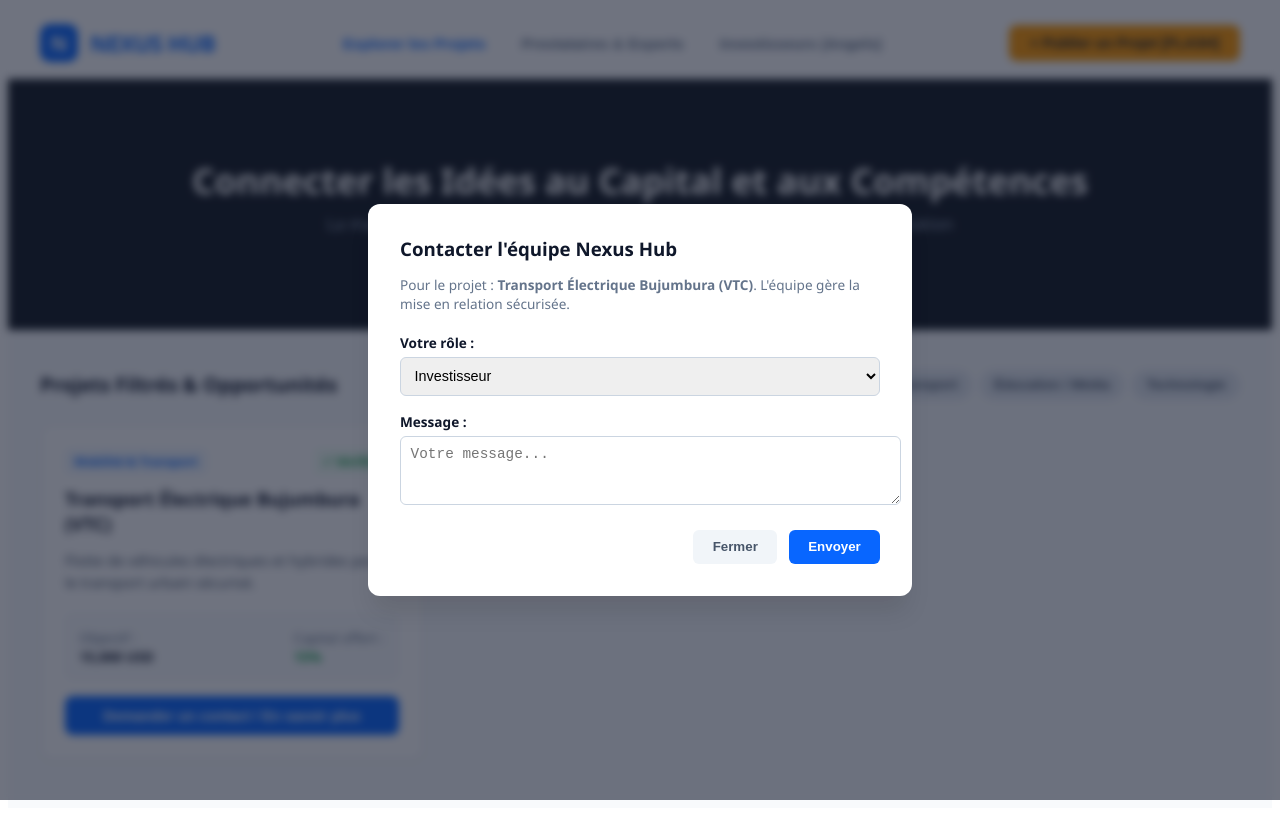
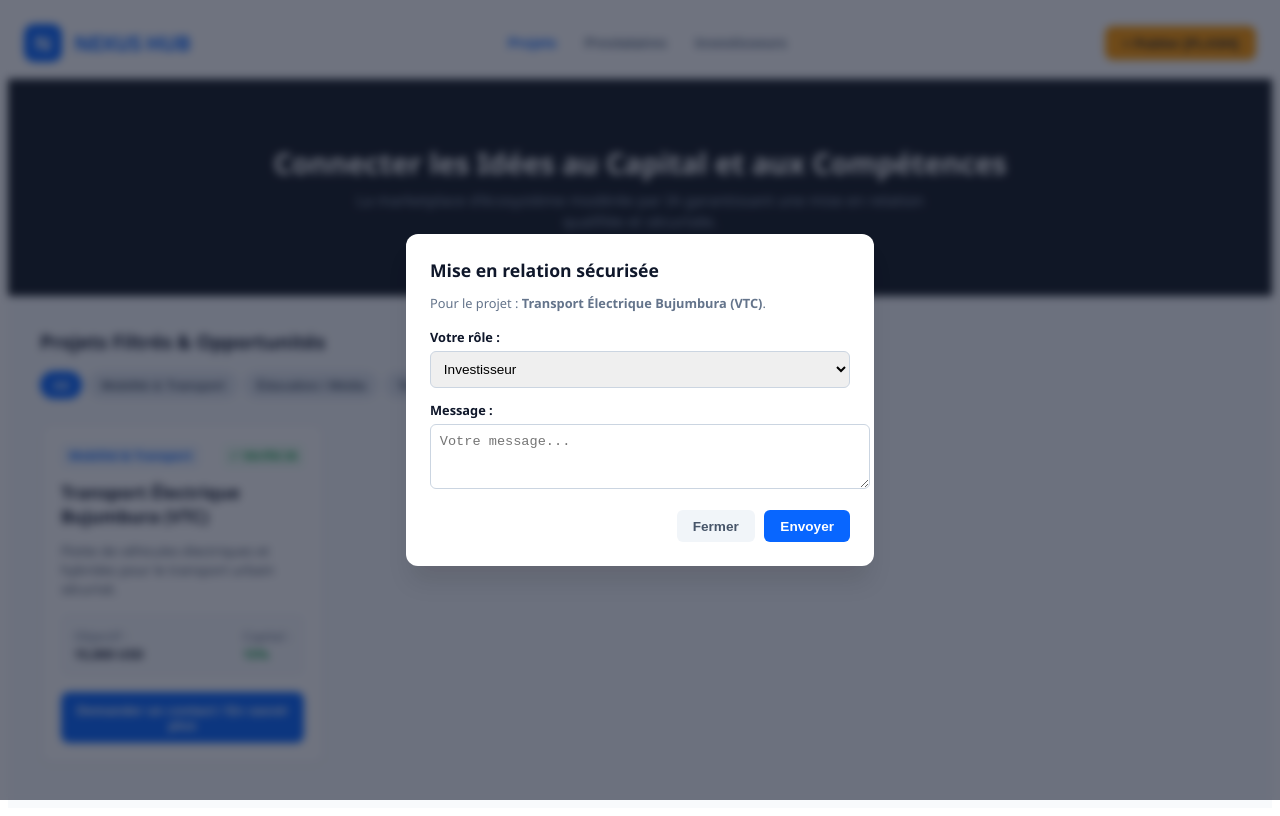
Before and after one commit to kallasdigitalagency-dev/nexus-hub-app, a React (Vite) app: page / in a window 1280 px wide. Both pictures are taken after a click on the button "Demander un contact / En savoir plus". Built offline with nearby package versions, Linux system fonts and the light colour scheme; no server answers; the database is empty.

Commit message:
Update App.jsx

```diff
--- a/src/App.jsx
+++ b/src/App.jsx
@@ -61,7 +61,6 @@
 
     const textToCheck = (newProject.title + ' ' + newProject.summary).toLowerCase();
 
-    // 1. Dictionnaire d'insultes, vulgarités et escroqueries (FR & EN)
     const forbiddenTerms = [
       'merde', 'connard', 'conne', 'putain', 'salope', 'encule', 'enculé', 'chier', 'bâtard', 'batard',
       'fuck', 'shit', 'bitch', 'asshole', 'bastard',
@@ -73,11 +72,9 @@
       return regex.test(textToCheck);
     });
 
-    // 2. Détection d'e-mails
     const emailRegex = /[\w.-]+@[\w.-]+\.\w+/;
     const hasEmail = emailRegex.test(textToCheck);
 
-    // 3. Détection de numéros de téléphone (suites de 6 chiffres ou plus)
     const phoneRegex = /\b\d{6,}\b/;
     const hasPhone = phoneRegex.test(textToCheck);
 
@@ -87,7 +84,7 @@
     }
 
     if (hasEmail || hasPhone) {
-      setModerationNotice('⚠️ Projet rejeté par l\'IA : Le partage de numéros de téléphone, d\'e-mails ou de coordonnées directes est interdit pour protéger l\'intermédiation de la plateforme.');
+      setModerationNotice('⚠️ Projet rejeté par l\'IA : Le partage de numéros de téléphone ou d\'e-mails est interdit pour protéger l\'intermédiation.');
       return;
     }
 
@@ -127,37 +124,37 @@
   return (
     <div style={{ fontFamily: 'Segoe UI, Roboto, Helvetica, Arial, sans-serif', backgroundColor: '#f8fafc', minHeight: '100vh', color: '#0f172a' }}>
 
-      {/* HEADER */}
-      <header style={{ backgroundColor: '#ffffff', color: '#0f172a', padding: '1rem 2rem', display: 'flex', justifyContent: 'space-between', alignItems: 'center', borderBottom: '1px solid #e2e8f0', boxShadow: '0 1px 2px rgba(0,0,0,0.03)' }}>
+      {/* HEADER RESPONSIVE */}
+      <header style={{ backgroundColor: '#ffffff', color: '#0f172a', padding: '1rem', display: 'flex', flexWrap: 'wrap', justifyContent: 'space-between', alignItems: 'center', borderBottom: '1px solid #e2e8f0', gap: '1rem', boxShadow: '0 1px 2px rgba(0,0,0,0.03)' }}>
         <div style={{ display: 'flex', alignItems: 'center', gap: '0.75rem' }}>
           <div style={{ backgroundColor: '#0866ff', color: '#ffffff', width: '38px', height: '38px', borderRadius: '10px', display: 'flex', alignItems: 'center', justifyContent: 'center', fontWeight: 'bold', fontSize: '1.3rem' }}>N</div>
-          <h1 style={{ fontSize: '1.4rem', margin: 0, fontWeight: '800', color: '#0866ff', letterSpacing: '-0.5px' }}>NEXUS HUB</h1>
+          <h1 style={{ fontSize: '1.3rem', margin: 0, fontWeight: '800', color: '#0866ff', letterSpacing: '-0.5px' }}>NEXUS HUB</h1>
         </div>
 
-        <nav style={{ display: 'flex', gap: '1.5rem' }}>
-          <button onClick={() => setActiveTab('projects')} style={{ background: 'none', border: 'none', color: activeTab === 'projects' ? '#0866ff' : '#64748b', fontWeight: '700', cursor: 'pointer', fontSize: '0.95rem' }}>Explorer les Projets</button>
-          <button onClick={() => setActiveTab('providers')} style={{ background: 'none', border: 'none', color: activeTab === 'providers' ? '#0866ff' : '#64748b', fontWeight: '700', cursor: 'pointer', fontSize: '0.95rem' }}>Prestataires & Experts</button>
-          <button onClick={() => setActiveTab('investors')} style={{ background: 'none', border: 'none', color: activeTab === 'investors' ? '#0866ff' : '#64748b', fontWeight: '700', cursor: 'pointer', fontSize: '0.95rem' }}>Investisseurs (Angels)</button>
+        <nav style={{ display: 'flex', gap: '1rem', flexWrap: 'wrap' }}>
+          <button onClick={() => setActiveTab('projects')} style={{ background: 'none', border: 'none', color: activeTab === 'projects' ? '#0866ff' : '#64748b', fontWeight: '700', cursor: 'pointer', fontSize: '0.9rem' }}>Projets</button>
+          <button onClick={() => setActiveTab('providers')} style={{ background: 'none', border: 'none', color: activeTab === 'providers' ? '#0866ff' : '#64748b', fontWeight: '700', cursor: 'pointer', fontSize: '0.9rem' }}>Prestataires</button>
+          <button onClick={() => setActiveTab('investors')} style={{ background: 'none', border: 'none', color: activeTab === 'investors' ? '#0866ff' : '#64748b', fontWeight: '700', cursor: 'pointer', fontSize: '0.9rem' }}>Investisseurs</button>
         </nav>
 
-        <button onClick={() => setShowModal(true)} style={{ backgroundColor: '#ff9900', color: '#131921', border: 'none', padding: '0.65rem 1.3rem', borderRadius: '8px', fontWeight: '700', cursor: 'pointer', fontSize: '0.9rem' }}>
-          + Publier un Projet [FLASH]
+        <button onClick={() => setShowModal(true)} style={{ backgroundColor: '#ff9900', color: '#131921', border: 'none', padding: '0.6rem 1.1rem', borderRadius: '8px', fontWeight: '700', cursor: 'pointer', fontSize: '0.85rem' }}>
+          + Publier [FLASH]
         </button>
       </header>
 
       {/* HERO */}
-      <section style={{ backgroundColor: '#131921', color: '#ffffff', padding: '3rem 2rem', textAlign: 'center' }}>
-        <h2 style={{ fontSize: '2.2rem', marginBottom: '0.5rem', fontWeight: '800' }}>Connecter les Idées au Capital et aux Compétences</h2>
-        <p style={{ color: '#94a3b8', maxWidth: '650px', margin: '0 auto 1.5rem auto', fontSize: '1.05rem' }}>
+      <section style={{ backgroundColor: '#131921', color: '#ffffff', padding: '2.5rem 1rem', textAlign: 'center' }}>
+        <h2 style={{ fontSize: '1.8rem', marginBottom: '0.5rem', fontWeight: '800' }}>Connecter les Idées au Capital et aux Compétences</h2>
+        <p style={{ color: '#94a3b8', maxWidth: '600px', margin: '0 auto 1.5rem auto', fontSize: '0.95rem', lineHeight: '1.4' }}>
           La marketplace d'écosystème modérée par IA garantissant une mise en relation qualifiée et sécurisée.
         </p>
       </section>
 
       {/* MAIN */}
-      <main style={{ maxWidth: '1200px', margin: '2.5rem auto', padding: '0 1rem' }}>
-        <div style={{ display: 'flex', justifyContent: 'space-between', alignItems: 'center', marginBottom: '1.5rem' }}>
-          <h3 style={{ fontSize: '1.25rem', margin: 0, fontWeight: '700' }}>Projets Filtrés & Opportunités</h3>
-          <div style={{ display: 'flex', gap: '0.5rem' }}>
+      <main style={{ maxWidth: '1200px', margin: '2rem auto', padding: '0 1rem' }}>
+        <div style={{ display: 'flex', flexDirection: 'column', gap: '1rem', marginBottom: '1.5rem' }}>
+          <h3 style={{ fontSize: '1.2rem', margin: 0, fontWeight: '700' }}>Projets Filtrés & Opportunités</h3>
+          <div style={{ display: 'flex', gap: '0.4rem', flexWrap: 'wrap' }}>
             {['All', 'Mobilité & Transport', 'Éducation / Média', 'Technologie'].map((cat) => (
               <button
                 key={cat}
@@ -165,7 +162,7 @@
                 style={{
                   backgroundColor: selectedCategory === cat ? '#0866ff' : '#e2e8f0',
                   color: selectedCategory === cat ? '#ffffff' : '#475569',
-                  border: 'none', padding: '0.45rem 0.9rem', borderRadius: '20px', fontSize: '0.85rem', fontWeight: '600', cursor: 'pointer'
+                  border: 'none', padding: '0.4rem 0.8rem', borderRadius: '20px', fontSize: '0.8rem', fontWeight: '600', cursor: 'pointer'
                 }}
               >
                 {cat}
@@ -174,32 +171,32 @@
           </div>
         </div>
 
-        {/* GRILLE */}
-        <div style={{ display: 'grid', gridTemplateColumns: 'repeat(auto-fill, minmax(340px, 1fr))', gap: '1.5rem' }}>
+        {/* GRILLE RESPONSIVE */}
+        <div style={{ display: 'grid', gridTemplateColumns: 'repeat(auto-fill, minmax(280px, 1fr))', gap: '1.25rem' }}>
           {projects
             .filter(p => selectedCategory === 'All' || p.category === selectedCategory)
             .map((p) => (
-              <div key={p.id} style={{ backgroundColor: '#ffffff', border: '1px solid #e2e8f0', borderRadius: '12px', padding: '1.5rem', boxShadow: '0 2px 4px rgba(0,0,0,0.02)', display: 'flex', flexDirection: 'column', justifyContent: 'space-between' }}>
+              <div key={p.id} style={{ backgroundColor: '#ffffff', border: '1px solid #e2e8f0', borderRadius: '12px', padding: '1.25rem', boxShadow: '0 2px 4px rgba(0,0,0,0.02)', display: 'flex', flexDirection: 'column', justifyContent: 'space-between' }}>
                 <div>
                   <div style={{ display: 'flex', justifyContent: 'space-between', alignItems: 'center', marginBottom: '0.75rem' }}>
-                    <span style={{ fontSize: '0.75rem', fontWeight: '700', color: '#0866ff', backgroundColor: '#eff6ff', padding: '0.25rem 0.6rem', borderRadius: '6px' }}>{p.category}</span>
-                    <span style={{ fontSize: '0.75rem', color: '#16a34a', fontWeight: '600', backgroundColor: '#f0fdf4', padding: '0.25rem 0.5rem', borderRadius: '4px' }}>✓ Vérifié IA</span>
+                    <span style={{ fontSize: '0.75rem', fontWeight: '700', color: '#0866ff', backgroundColor: '#eff6ff', padding: '0.2rem 0.5rem', borderRadius: '6px' }}>{p.category}</span>
+                    <span style={{ fontSize: '0.75rem', color: '#16a34a', fontWeight: '600', backgroundColor: '#f0fdf4', padding: '0.2rem 0.4rem', borderRadius: '4px' }}>✓ Vérifié IA</span>
                   </div>
-                  <h4 style={{ fontSize: '1.15rem', margin: '0.5rem 0', color: '#0f172a', fontWeight: '700' }}>{p.title}</h4>
-                  <p style={{ fontSize: '0.9rem', color: '#475569', lineHeight: '1.5', marginBottom: '1.25rem' }}>{p.summary}</p>
+                  <h4 style={{ fontSize: '1.1rem', margin: '0.5rem 0', color: '#0f172a', fontWeight: '700' }}>{p.title}</h4>
+                  <p style={{ fontSize: '0.85rem', color: '#475569', lineHeight: '1.4', marginBottom: '1rem' }}>{p.summary}</p>
                 </div>
                 <div>
-                  <div style={{ display: 'flex', justifyContent: 'space-between', backgroundColor: '#f8fafc', border: '1px solid #f1f5f9', padding: '0.85rem', borderRadius: '8px', fontSize: '0.85rem', marginBottom: '1rem' }}>
+                  <div style={{ display: 'flex', justifyContent: 'space-between', backgroundColor: '#f8fafc', border: '1px solid #f1f5f9', padding: '0.75rem', borderRadius: '8px', fontSize: '0.8rem', marginBottom: '1rem' }}>
                     <div>
                       <div style={{ color: '#64748b' }}>Objectif :</div>
                       <div style={{ fontWeight: '700', color: '#0f172a' }}>{p.funding_goal ? p.funding_goal.toLocaleString() : 'N/A'} {p.currency || 'USD'}</div>
                     </div>
                     <div>
-                      <div style={{ color: '#64748b' }}>Capital offert :</div>
+                      <div style={{ color: '#64748b' }}>Capital :</div>
                       <div style={{ fontWeight: '700', color: '#16a34a' }}>{p.equity_offered || 'N/A'}%</div>
                     </div>
                   </div>
-                  <button onClick={() => setContactModal(p)} style={{ width: '100%', backgroundColor: '#0866ff', color: '#ffffff', border: 'none', padding: '0.7rem', borderRadius: '8px', fontWeight: '700', cursor: 'pointer', fontSize: '0.9rem' }}>
+                  <button onClick={() => setContactModal(p)} style={{ width: '100%', backgroundColor: '#0866ff', color: '#ffffff', border: 'none', padding: '0.65rem', borderRadius: '8px', fontWeight: '700', cursor: 'pointer', fontSize: '0.85rem' }}>
                     Demander un contact / En savoir plus
                   </button>
                 </div>
@@ -210,39 +207,39 @@
 
       {/* MODALE DE SOUMISSION */}
       {showModal && (
-        <div style={{ position: 'fixed', top: 0, left: 0, right: 0, bottom: 0, backgroundColor: 'rgba(15,23,42,0.6)', display: 'flex', justifyContent: 'center', alignItems: 'center', zIndex: 1000, backdropFilter: 'blur(4px)' }}>
-          <div style={{ backgroundColor: '#ffffff', padding: '2rem', borderRadius: '12px', width: '90%', maxWidth: '520px', boxShadow: '0 20px 25px -5px rgba(0,0,0,0.1)' }}>
-            <h3 style={{ marginTop: 0, marginBottom: '0.5rem', color: '#0f172a', fontWeight: '800' }}>Publier une Idée / Projet [FLASH]</h3>
-            <p style={{ fontSize: '0.85rem', color: '#64748b', marginBottom: '1.25rem' }}>L'IA vérifie le langage et bloque automatiquement les contacts directs et vulgarités.</p>
+        <div style={{ position: 'fixed', top: 0, left: 0, right: 0, bottom: 0, backgroundColor: 'rgba(15,23,42,0.6)', display: 'flex', justifyContent: 'center', alignItems: 'center', zIndex: 1000, padding: '1rem', backdropFilter: 'blur(4px)' }}>
+          <div style={{ backgroundColor: '#ffffff', padding: '1.5rem', borderRadius: '12px', width: '100%', maxWidth: '480px', maxHeight: '90vh', overflowY: 'auto', boxShadow: '0 20px 25px -5px rgba(0,0,0,0.1)' }}>
+            <h3 style={{ marginTop: 0, marginBottom: '0.4rem', color: '#0f172a', fontWeight: '800', fontSize: '1.2rem' }}>Publier une Idée / Projet [FLASH]</h3>
+            <p style={{ fontSize: '0.8rem', color: '#64748b', marginBottom: '1rem' }}>L'IA bloque automatiquement la vulgarité et les contacts directs.</p>
 
             {moderationNotice && (
-              <div style={{ backgroundColor: moderationNotice.includes('⚠️') ? '#fef2f2' : '#eff6ff', color: moderationNotice.includes('⚠️') ? '#991b1b' : '#1e40af', padding: '0.75rem', borderRadius: '6px', fontSize: '0.85rem', marginBottom: '1rem', fontWeight: '600' }}>
+              <div style={{ backgroundColor: moderationNotice.includes('⚠️') ? '#fef2f2' : '#eff6ff', color: moderationNotice.includes('⚠️') ? '#991b1b' : '#1e40af', padding: '0.6rem', borderRadius: '6px', fontSize: '0.8rem', marginBottom: '1rem', fontWeight: '600' }}>
                 {moderationNotice}
               </div>
             )}
 
             <form onSubmit={handleCreateProject}>
-              <div style={{ marginBottom: '1rem' }}>
-                <label style={{ display: 'block', fontSize: '0.85rem', fontWeight: '700', marginBottom: '0.3rem' }}>Titre du projet :</label>
-                <input required type="text" placeholder="Ex: Application de santé" value={newProject.title} onChange={e => setNewProject({...newProject, title: e.target.value})} style={{ width: '100%', padding: '0.6rem', borderRadius: '6px', border: '1px solid #cbd5e1', fontSize: '0.9rem' }} />
+              <div style={{ marginBottom: '0.85rem' }}>
+                <label style={{ display: 'block', fontSize: '0.8rem', fontWeight: '700', marginBottom: '0.3rem' }}>Titre du projet :</label>
+                <input required type="text" placeholder="Ex: Solution logistique" value={newProject.title} onChange={e => setNewProject({...newProject, title: e.target.value})} style={{ width: '100%', padding: '0.55rem', borderRadius: '6px', border: '1px solid #cbd5e1', fontSize: '0.85rem' }} />
               </div>
-              <div style={{ marginBottom: '1rem' }}>
-                <label style={{ display: 'block', fontSize: '0.85rem', fontWeight: '700', marginBottom: '0.3rem' }}>Résumé du concept :</label>
-                <textarea required rows="3" placeholder="Décrivez la valeur de votre projet..." value={newProject.summary} onChange={e => setNewProject({...newProject, summary: e.target.value})} style={{ width: '100%', padding: '0.6rem', borderRadius: '6px', border: '1px solid #cbd5e1', fontSize: '0.9rem' }}></textarea>
+              <div style={{ marginBottom: '0.85rem' }}>
+                <label style={{ display: 'block', fontSize: '0.8rem', fontWeight: '700', marginBottom: '0.3rem' }}>Résumé du concept :</label>
+                <textarea required rows="3" placeholder="Décrivez la valeur..." value={newProject.summary} onChange={e => setNewProject({...newProject, summary: e.target.value})} style={{ width: '100%', padding: '0.55rem', borderRadius: '6px', border: '1px solid #cbd5e1', fontSize: '0.85rem' }}></textarea>
               </div>
-              <div style={{ display: 'flex', gap: '1rem', marginBottom: '1.25rem' }}>
+              <div style={{ display: 'flex', gap: '0.75rem', marginBottom: '1rem' }}>
                 <div style={{ flex: 1 }}>
-                  <label style={{ display: 'block', fontSize: '0.85rem', fontWeight: '700', marginBottom: '0.3rem' }}>Recherche ($) :</label>
-                  <input required type="number" placeholder="2500" value={newProject.funding_goal} onChange={e => setNewProject({...newProject, funding_goal: e.target.value})} style={{ width: '100%', padding: '0.6rem', borderRadius: '6px', border: '1px solid #cbd5e1', fontSize: '0.9rem' }} />
+                  <label style={{ display: 'block', fontSize: '0.8rem', fontWeight: '700', marginBottom: '0.3rem' }}>Recherche ($) :</label>
+                  <input required type="number" placeholder="5000" value={newProject.funding_goal} onChange={e => setNewProject({...newProject, funding_goal: e.target.value})} style={{ width: '100%', padding: '0.55rem', borderRadius: '6px', border: '1px solid #cbd5e1', fontSize: '0.85rem' }} />
                 </div>
                 <div style={{ flex: 1 }}>
-                  <label style={{ display: 'block', fontSize: '0.85rem', fontWeight: '700', marginBottom: '0.3rem' }}>Capital offert (%) :</label>
-                  <input required type="number" placeholder="25" value={newProject.equity_offered} onChange={e => setNewProject({...newProject, equity_offered: e.target.value})} style={{ width: '100%', padding: '0.6rem', borderRadius: '6px', border: '1px solid #cbd5e1', fontSize: '0.9rem' }} />
+                  <label style={{ display: 'block', fontSize: '0.8rem', fontWeight: '700', marginBottom: '0.3rem' }}>Capital (%) :</label>
+                  <input required type="number" placeholder="10" value={newProject.equity_offered} onChange={e => setNewProject({...newProject, equity_offered: e.target.value})} style={{ width: '100%', padding: '0.55rem', borderRadius: '6px', border: '1px solid #cbd5e1', fontSize: '0.85rem' }} />
                 </div>
               </div>
-              <div style={{ display: 'flex', justifyContent: 'flex-end', gap: '0.75rem' }}>
-                <button type="button" onClick={() => setShowModal(false)} style={{ backgroundColor: '#f1f5f9', color: '#475569', border: 'none', padding: '0.6rem 1.2rem', borderRadius: '6px', cursor: 'pointer', fontWeight: '600' }}>Annuler</button>
-                <button type="submit" style={{ backgroundColor: '#ff9900', color: '#131921', border: 'none', padding: '0.6rem 1.2rem', borderRadius: '6px', cursor: 'pointer', fontWeight: '700' }}>Soumettre & Valider</button>
+              <div style={{ display: 'flex', justifyContent: 'flex-end', gap: '0.6rem' }}>
+                <button type="button" onClick={() => setShowModal(false)} style={{ backgroundColor: '#f1f5f9', color: '#475569', border: 'none', padding: '0.55rem 1rem', borderRadius: '6px', cursor: 'pointer', fontWeight: '600', fontSize: '0.85rem' }}>Annuler</button>
+                <button type="submit" style={{ backgroundColor: '#ff9900', color: '#131921', border: 'none', padding: '0.55rem 1rem', borderRadius: '6px', cursor: 'pointer', fontWeight: '700', fontSize: '0.85rem' }}>Soumettre</button>
               </div>
             </form>
           </div>
@@ -251,33 +248,33 @@
 
       {/* MODALE DE CONTACT */}
       {contactModal && (
-        <div style={{ position: 'fixed', top: 0, left: 0, right: 0, bottom: 0, backgroundColor: 'rgba(15,23,42,0.6)', display: 'flex', justifyContent: 'center', alignItems: 'center', zIndex: 1000, backdropFilter: 'blur(4px)' }}>
-          <div style={{ backgroundColor: '#ffffff', padding: '2rem', borderRadius: '12px', width: '90%', maxWidth: '480px', boxShadow: '0 20px 25px -5px rgba(0,0,0,0.1)' }}>
-            <h3 style={{ marginTop: 0, marginBottom: '0.5rem', color: '#0f172a', fontWeight: '800' }}>Contacter l'équipe Nexus Hub</h3>
-            <p style={{ fontSize: '0.85rem', color: '#64748b', marginBottom: '1.25rem' }}>
-              Pour le projet : <strong>{contactModal.title}</strong>. L'équipe gère la mise en relation sécurisée.
+        <div style={{ position: 'fixed', top: 0, left: 0, right: 0, bottom: 0, backgroundColor: 'rgba(15,23,42,0.6)', display: 'flex', justifyContent: 'center', alignItems: 'center', zIndex: 1000, padding: '1rem', backdropFilter: 'blur(4px)' }}>
+          <div style={{ backgroundColor: '#ffffff', padding: '1.5rem', borderRadius: '12px', width: '100%', maxWidth: '420px', boxShadow: '0 20px 25px -5px rgba(0,0,0,0.1)' }}>
+            <h3 style={{ marginTop: 0, marginBottom: '0.4rem', color: '#0f172a', fontWeight: '800', fontSize: '1.1rem' }}>Mise en relation sécurisée</h3>
+            <p style={{ fontSize: '0.8rem', color: '#64748b', marginBottom: '1rem' }}>
+              Pour le projet : <strong>{contactModal.title}</strong>.
             </p>
 
             {contactSent ? (
-              <div style={{ backgroundColor: '#f0fdf4', color: '#16a34a', padding: '1rem', borderRadius: '8px', textAlign: 'center', fontWeight: '700' }}>
-                ✓ Demande envoyée avec succès !
+              <div style={{ backgroundColor: '#f0fdf4', color: '#16a34a', padding: '0.85rem', borderRadius: '8px', textAlign: 'center', fontWeight: '700', fontSize: '0.85rem' }}>
+                ✓ Demande transmise avec succès !
               </div>
             ) : (
               <form onSubmit={handleSendContact}>
-                <div style={{ marginBottom: '1rem' }}>
-                  <label style={{ display: 'block', fontSize: '0.85rem', fontWeight: '700', marginBottom: '0.3rem' }}>Votre rôle :</label>
-                  <select style={{ width: '100%', padding: '0.6rem', borderRadius: '6px', border: '1px solid #cbd5e1', fontSize: '0.9rem' }}>
+                <div style={{ marginBottom: '0.85rem' }}>
+                  <label style={{ display: 'block', fontSize: '0.8rem', fontWeight: '700', marginBottom: '0.3rem' }}>Votre rôle :</label>
+                  <select style={{ width: '100%', padding: '0.55rem', borderRadius: '6px', border: '1px solid #cbd5e1', fontSize: '0.85rem' }}>
                     <option>Investisseur</option>
                     <option>Prestataire</option>
                   </select>
                 </div>
-                <div style={{ marginBottom: '1.25rem' }}>
-                  <label style={{ display: 'block', fontSize: '0.85rem', fontWeight: '700', marginBottom: '0.3rem' }}>Message :</label>
-                  <textarea required rows="3" placeholder="Votre message..." value={contactMessage} onChange={e => setContactMessage(e.target.value)} style={{ width: '100%', padding: '0.6rem', borderRadius: '6px', border: '1px solid #cbd5e1', fontSize: '0.9rem' }}></textarea>
+                <div style={{ marginBottom: '1rem' }}>
+                  <label style={{ display: 'block', fontSize: '0.8rem', fontWeight: '700', marginBottom: '0.3rem' }}>Message :</label>
+                  <textarea required rows="3" placeholder="Votre message..." value={contactMessage} onChange={e => setContactMessage(e.target.value)} style={{ width: '100%', padding: '0.55rem', borderRadius: '6px', border: '1px solid #cbd5e1', fontSize: '0.85rem' }}></textarea>
                 </div>
-                <div style={{ display: 'flex', justifyContent: 'flex-end', gap: '0.75rem' }}>
-                  <button type="button" onClick={() => setContactModal(null)} style={{ backgroundColor: '#f1f5f9', color: '#475569', border: 'none', padding: '0.6rem 1.2rem', borderRadius: '6px', cursor: 'pointer', fontWeight: '600' }}>Fermer</button>
-                  <button type="submit" style={{ backgroundColor: '#0866ff', color: '#ffffff', border: 'none', padding: '0.6rem 1.2rem', borderRadius: '6px', cursor: 'pointer', fontWeight: '700' }}>Envoyer</button>
+                <div style={{ display: 'flex', justifyContent: 'flex-end', gap: '0.6rem' }}>
+                  <button type="button" onClick={() => setContactModal(null)} style={{ backgroundColor: '#f1f5f9', color: '#475569', border: 'none', padding: '0.55rem 1rem', borderRadius: '6px', cursor: 'pointer', fontWeight: '600', fontSize: '0.85rem' }}>Fermer</button>
+                  <button type="submit" style={{ backgroundColor: '#0866ff', color: '#ffffff', border: 'none', padding: '0.55rem 1rem', borderRadius: '6px', cursor: 'pointer', fontWeight: '700', fontSize: '0.85rem' }}>Envoyer</button>
                 </div>
               </form>
             )}
```
